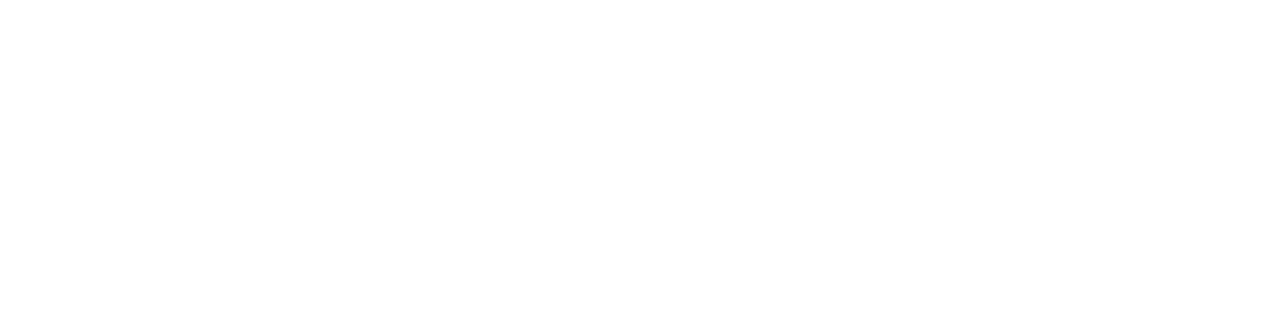
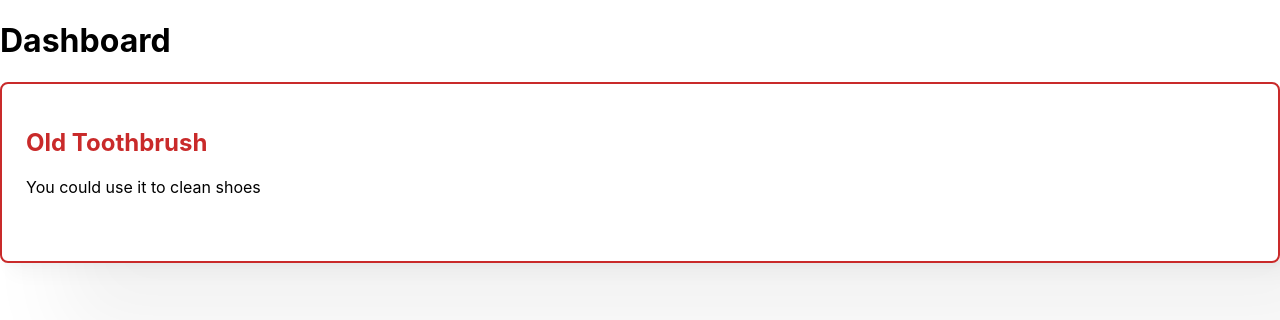
Before and after one commit to ronnyleibham/react-stuff, a React (Vite) app: page / in a window 1280 px wide. Before the commit this address had no page. Shown: the top 320 px of the page. Built offline with nearby package versions, Linux system fonts and the light colour scheme.

Commit message:
Add Dashboard

```diff
--- a/src/app/App.tsx
+++ b/src/app/App.tsx
@@ -1,12 +1,14 @@
 import React from 'react';
 import { BrowserRouter, Routes, Route } from 'react-router-dom';
+import Dashboard from './pages/Dashboard/Dashboard';
 import Stuff from './pages/Stuff/Stuff';
 
 function App(): JSX.Element {
   return (
     <BrowserRouter>
       <Routes>
-        <Route path="/stuff">
+        <Route path="/" element={<Dashboard />} />
+        <Route path="/stuff" element={<Dashboard />}>
           <Route path=":userID" element={<Stuff />} />
         </Route>
       </Routes>
--- a/src/app/components/Card/Card.tsx
+++ b/src/app/components/Card/Card.tsx
@@ -26,11 +26,13 @@
 
 const CardBody = styled.article`
   padding: 1.5em;
-  border: 5px solid #c92a2a;
+  border: 2px solid #c92a2a;
   border-radius: 0.5em;
+  box-shadow: 3px 3.6px 5.4px rgba(0, 0, 0, 0.02),
+    9.9px 11.8px 18.2px rgba(0, 0, 0, 0.03), 61px 73px 81px rgba(0, 0, 0, 0.05);
 `;
 
-const CardHeading = styled.h2`
+const CardHeading = styled.h1`
   color: #c92a2a;
 `;
 
--- /dev/null
+++ b/src/app/pages/Dashboard/Dashboard.tsx
@@ -0,0 +1,16 @@
+import React from 'react';
+import Card from '../../components/Card/Card';
+
+export default function Dashboard(): JSX.Element {
+  const exampleContentRegular = {
+    name: 'Old Toothbrush',
+    description: 'You could use it to clean shoes',
+  };
+
+  return (
+    <main>
+      <h1>Dashboard</h1>
+      <Card content={exampleContentRegular} />
+    </main>
+  );
+}
```
